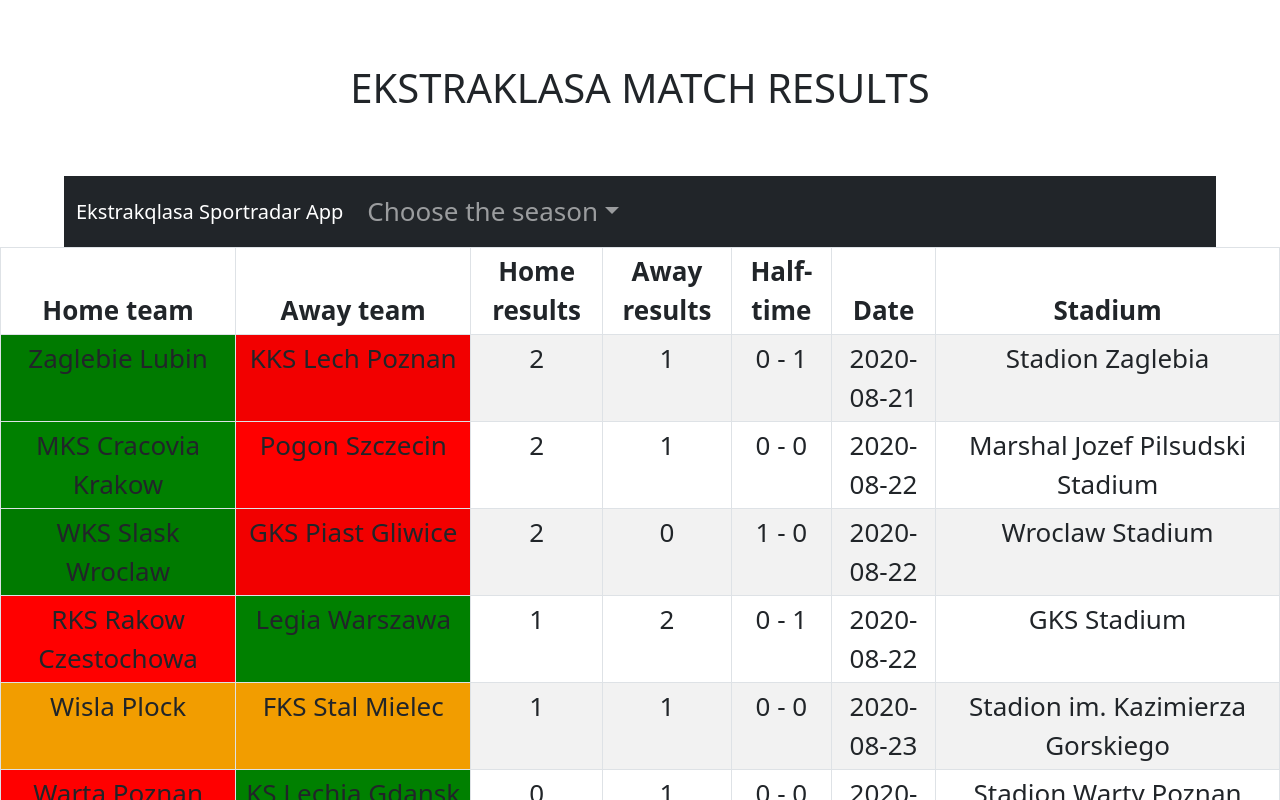
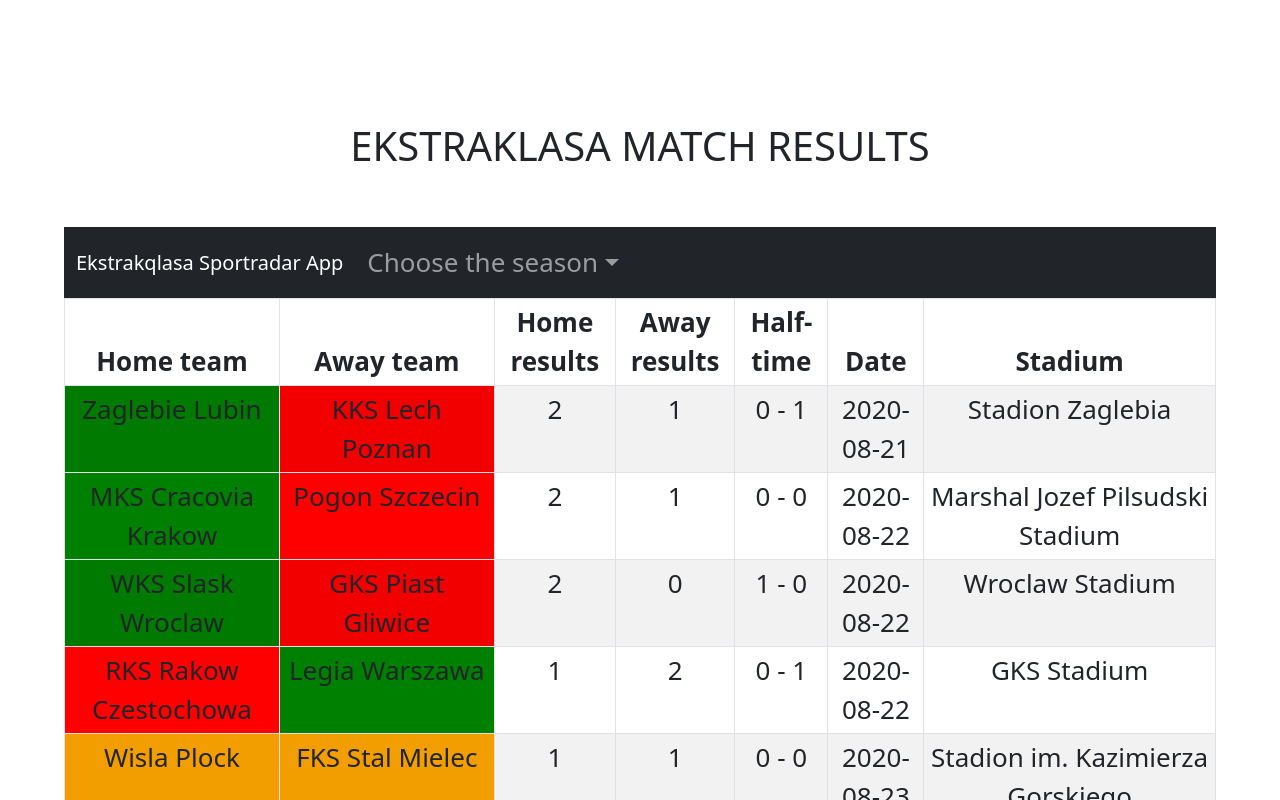
Before and after one commit to AniaPas/sportradarExtraklasaApp, a React (Create React App) app: page / in a window 1280 px wide. Shown: the top 800 px of the page. Built offline with nearby package versions, Linux system fonts and the light colour scheme; data requests are answered from the project's data file.

Commit message:
style- margin added to app

```diff
--- a/src/App.js
+++ b/src/App.js
@@ -12,7 +12,9 @@ function App() {
       <div className={styles.App}>
         <header className={styles.AppHeader}>
           <h1 className={styles.title}>EKSTRAKLASA MATCH RESULTS</h1>
+
           <Navigation />
+
           <Home />
         </header>
       </div>
--- a/src/App.module.scss
+++ b/src/App.module.scss
@@ -6,9 +6,10 @@
     min-height: 100vh;
     display: flex;
     flex-direction: column;
-    align-items: center;
+    align-items: stretch;
     justify-content: center;
     font-size: calc(10px + 2vmin);
+    margin: 5vw;
     .title {
       margin: 5%;
     }
--- a/src/components/Navigation/Navigation.module.scss
+++ b/src/components/Navigation/Navigation.module.scss
@@ -1,3 +1,2 @@
 .wrapper {
-  width: 90vw;
 }
--- a/src/index.css
+++ b/src/index.css
@@ -1,13 +1,14 @@
 body {
-  margin: 0;
-  font-family: -apple-system, BlinkMacSystemFont, 'Segoe UI', 'Roboto', 'Oxygen',
-    'Ubuntu', 'Cantarell', 'Fira Sans', 'Droid Sans', 'Helvetica Neue',
+  margin: 5px;
+
+  font-family: -apple-system, BlinkMacSystemFont, "Segoe UI", "Roboto", "Oxygen",
+    "Ubuntu", "Cantarell", "Fira Sans", "Droid Sans", "Helvetica Neue",
     sans-serif;
   -webkit-font-smoothing: antialiased;
   -moz-osx-font-smoothing: grayscale;
 }
 
 code {
-  font-family: source-code-pro, Menlo, Monaco, Consolas, 'Courier New',
+  font-family: source-code-pro, Menlo, Monaco, Consolas, "Courier New",
     monospace;
 }
```
